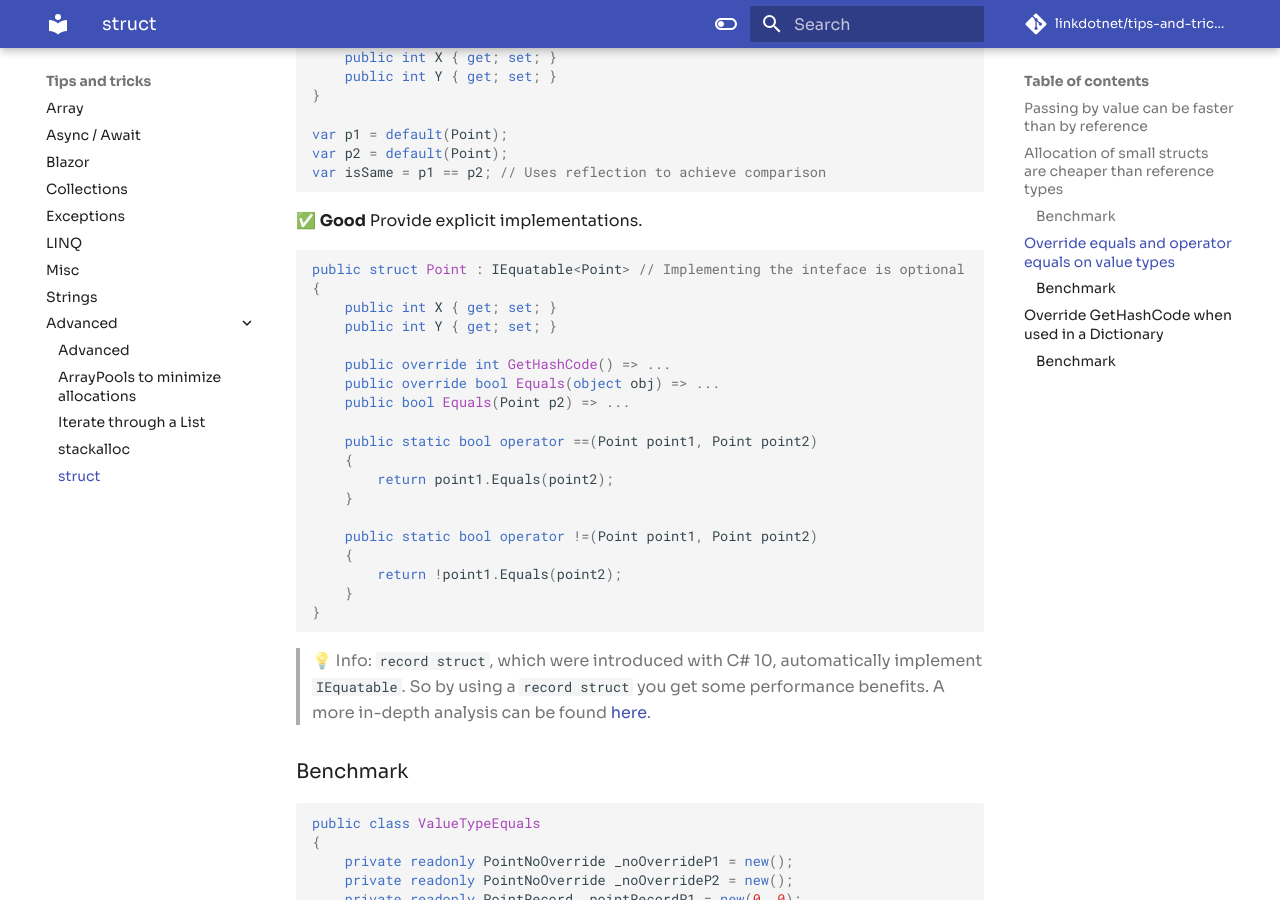
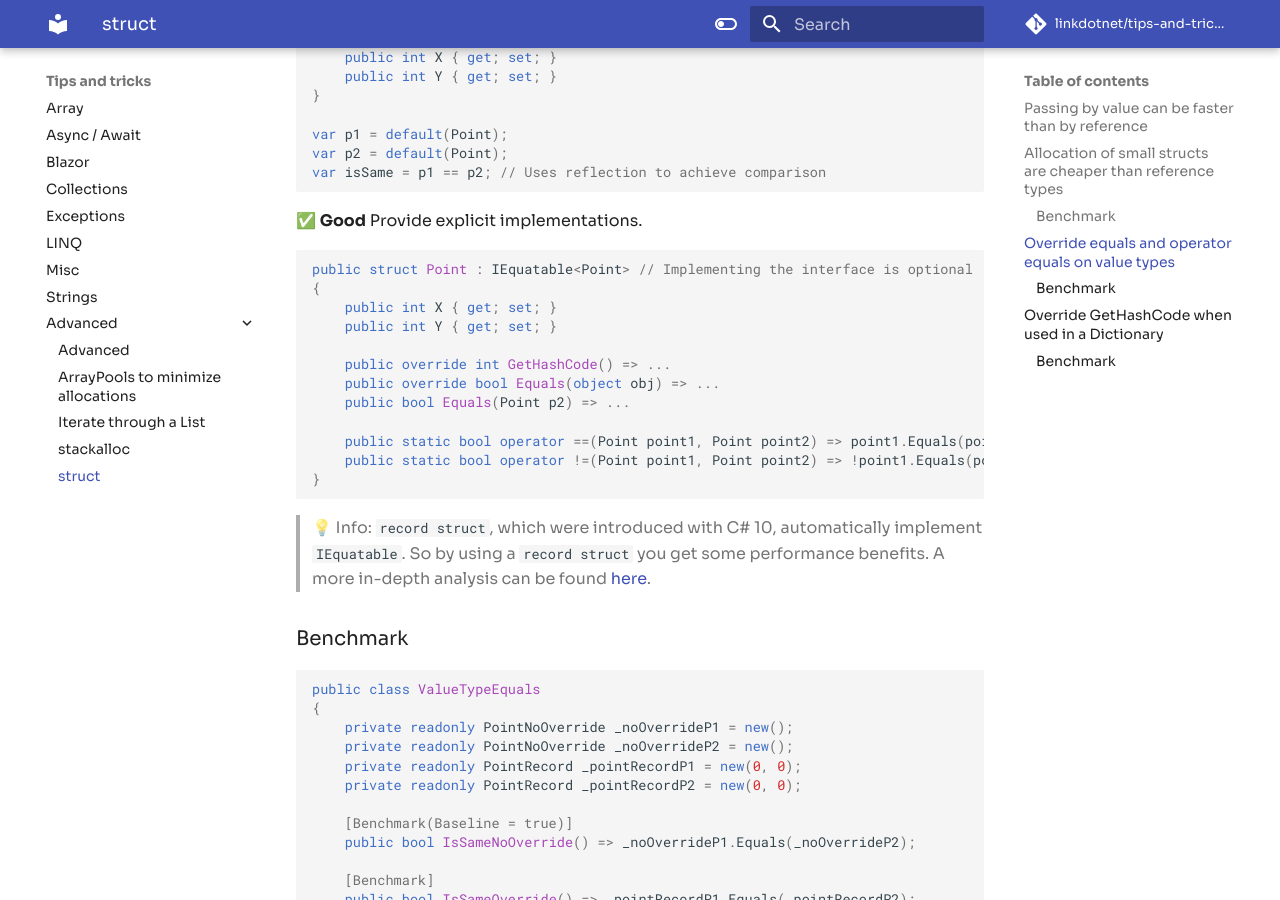
Before and after one commit to linkdotnet/tips-and-tricks, an MkDocs documentation site: the page built from docs/advanced/struct.md, in a window 1280 px wide and 900 px high, scrolled down 2768 px. Built offline with MkDocs 1.6.1 and Material for MkDocs 9.7.7, drawn with Linux system fonts in a browser that asks for light colours; comment, search, counter and statistics services are not loaded.

Commit message:
Smaller style refactoring

````diff
--- a/docs/advanced/struct.md
+++ b/docs/advanced/struct.md
@@ -125,7 +125,7 @@ var isSame = p1 == p2; // Uses reflection to achieve comparison
 
 ✅ **Good** Provide explicit implementations.
 ```csharp
-public struct Point : IEquatable<Point> // Implementing the inteface is optional
+public struct Point : IEquatable<Point> // Implementing the interface is optional
 {
     public int X { get; set; }
     public int Y { get; set; }
@@ -134,15 +134,8 @@ public struct Point : IEquatable<Point> // Implementing the inteface is optional
     public override bool Equals(object obj) => ...
     public bool Equals(Point p2) => ...
 
-    public static bool operator ==(Point point1, Point point2)
-    {
-        return point1.Equals(point2);
-    }
-
-    public static bool operator !=(Point point1, Point point2)
-    {
-        return !point1.Equals(point2);
-    }
+    public static bool operator ==(Point point1, Point point2) => point1.Equals(point2);
+    public static bool operator !=(Point point1, Point point2) => !point1.Equals(point2);
 }
 ```
 
````
